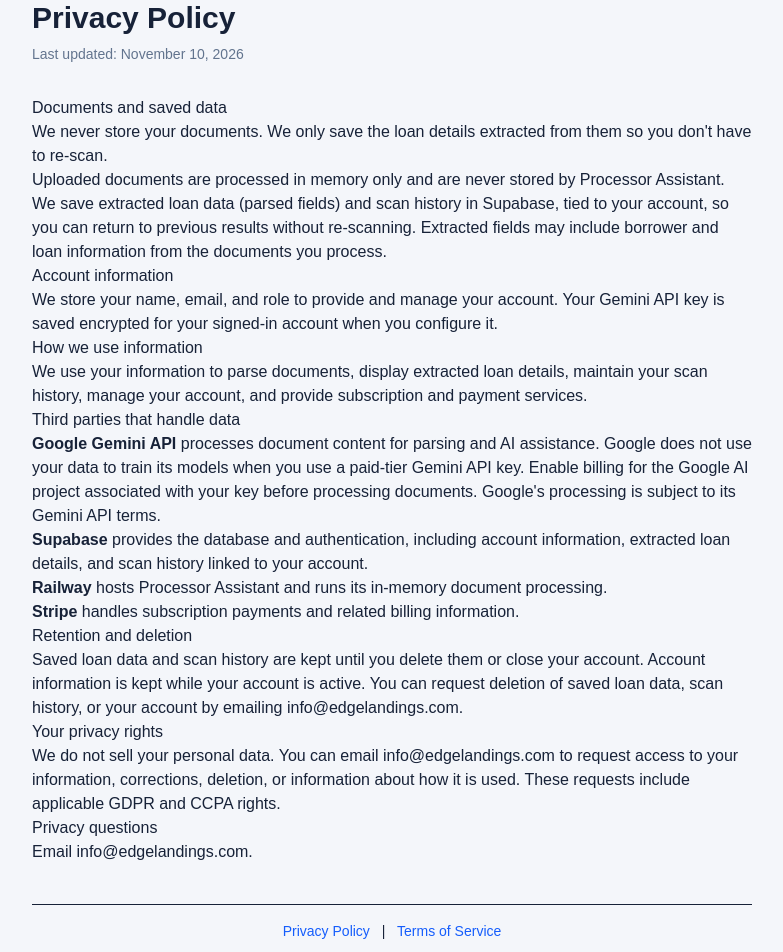
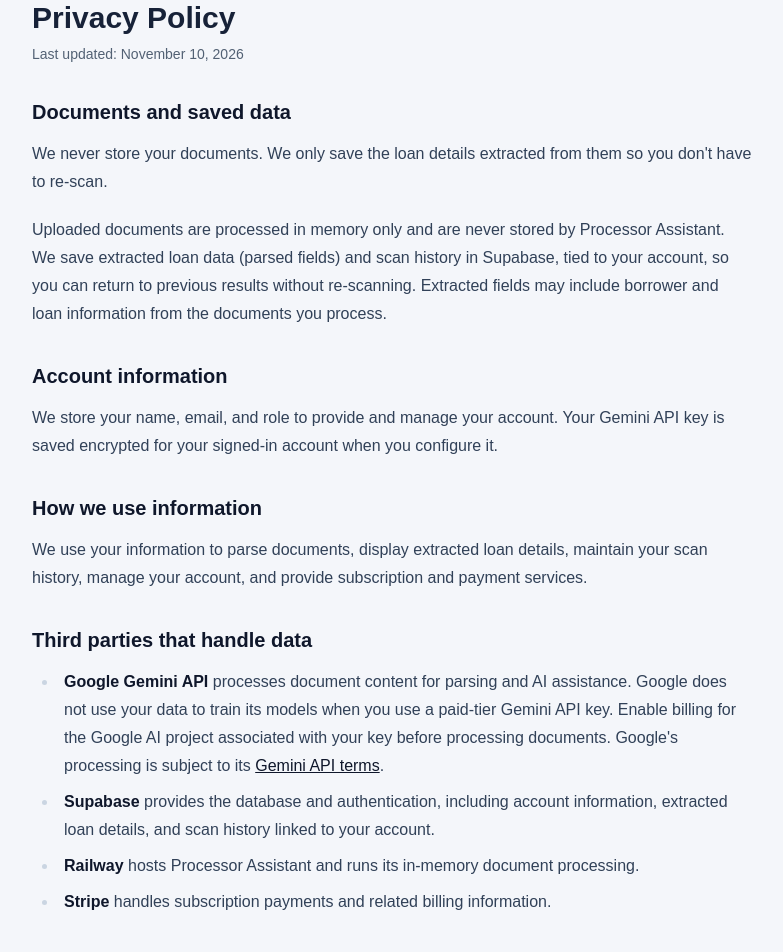
Before and after one commit to 145brice/Processor-Assistant, a Next.js app in the folder web/: page /privacy in a window 1280 px wide. Shown: the part 40-992 px from the top of the page, without its empty margins (248-1031 px from the left). Built offline with nearby package versions, Linux system fonts and the light colour scheme.

Commit message:
Style policy pages with typography plugin

```diff
--- a/web/src/app/globals.css
+++ b/web/src/app/globals.css
@@ -1,4 +1,6 @@
 @import "tailwindcss";
+@plugin "@tailwindcss/typography";
+@custom-variant dark (&:where([data-theme="dark"], [data-theme="dark"] *));
 
 :root {
   --background: #f4f6fa;
--- a/web/src/app/privacy/page.tsx
+++ b/web/src/app/privacy/page.tsx
@@ -3,8 +3,8 @@ import Link from "next/link";
 export default function Page() {
   return <main className="mx-auto max-w-3xl px-6 py-10">
     <h1 className="text-3xl font-bold">Privacy Policy</h1>
-    <p className="mt-2 text-sm text-slate-500">Last updated: November 10, 2026</p>
-    <article className="prose prose-slate mt-8 max-w-none">
+    <p className="mt-2 text-sm text-[var(--muted)]">Last updated: November 10, 2026</p>
+    <article className="prose prose-slate dark:prose-invert mt-8 max-w-none">
       <h3>Documents and saved data</h3>
       <p>We never store your documents. We only save the loan details extracted from them so you don&apos;t have to re-scan.</p>
       <p>Uploaded documents are processed in memory only and are never stored by Processor Assistant. We save extracted loan data (parsed fields) and scan history in Supabase, tied to your account, so you can return to previous results without re-scanning. Extracted fields may include borrower and loan information from the documents you process.</p>
@@ -26,6 +26,6 @@ export default function Page() {
       <h3>Privacy questions</h3>
       <p>Email info@edgelandings.com.</p>
     </article>
-    <footer className="mt-10 border-t pt-4 text-center text-sm"><Link href="/privacy" className="text-blue-600">Privacy Policy</Link> <span className="mx-2">|</span> <Link href="/terms" className="text-blue-600">Terms of Service</Link></footer>
+    <footer className="mt-10 border-[var(--border)] border-t pt-4 text-center text-sm text-[var(--muted)]"><Link href="/privacy" className="text-blue-600 dark:text-blue-300">Privacy Policy</Link> <span className="mx-2">|</span> <Link href="/terms" className="text-blue-600 dark:text-blue-300">Terms of Service</Link></footer>
   </main>;
 }
--- a/web/src/app/terms/page.tsx
+++ b/web/src/app/terms/page.tsx
@@ -3,8 +3,8 @@ import Link from "next/link";
 export default function Page() {
   return <main className="mx-auto max-w-3xl px-6 py-10">
     <h1 className="text-3xl font-bold">Terms of Service</h1>
-    <p className="mt-2 text-sm text-slate-500">Last updated: November 10, 2026</p>
-    <article className="prose prose-slate mt-8 max-w-none">
+    <p className="mt-2 text-sm text-[var(--muted)]">Last updated: November 10, 2026</p>
+    <article className="prose prose-slate dark:prose-invert mt-8 max-w-none">
       <h3>Your responsibilities</h3>
       <ul><li>Use Processor Assistant only for files and data you are authorized to handle.</li><li>Keep your account credentials secure.</li><li>Provide accurate information when using the service.</li></ul>
       <h3>Data usage limits</h3>
@@ -15,6 +15,6 @@ export default function Page() {
       <ul><li>The service is provided &quot;as is&quot; without guarantees of uninterrupted operation.</li><li>You remain responsible for final review and compliance decisions on loan files and borrower communications.</li><li>To the fullest extent allowed by law, Processor Assistant is not liable for indirect or consequential damages.</li></ul>
       <p>By using Processor Assistant, you agree to these terms.</p>
     </article>
-    <footer className="mt-10 border-t pt-4 text-center text-sm"><Link href="/privacy" className="text-blue-600">Privacy Policy</Link> <span className="mx-2">|</span> <Link href="/terms" className="text-blue-600">Terms of Service</Link></footer>
+    <footer className="mt-10 border-[var(--border)] border-t pt-4 text-center text-sm text-[var(--muted)]"><Link href="/privacy" className="text-blue-600 dark:text-blue-300">Privacy Policy</Link> <span className="mx-2">|</span> <Link href="/terms" className="text-blue-600 dark:text-blue-300">Terms of Service</Link></footer>
   </main>;
 }
```
Also changed, not shown: web/package.json (+7 -6 lines), 1 other file (tests, documents, lock files or other folders).
